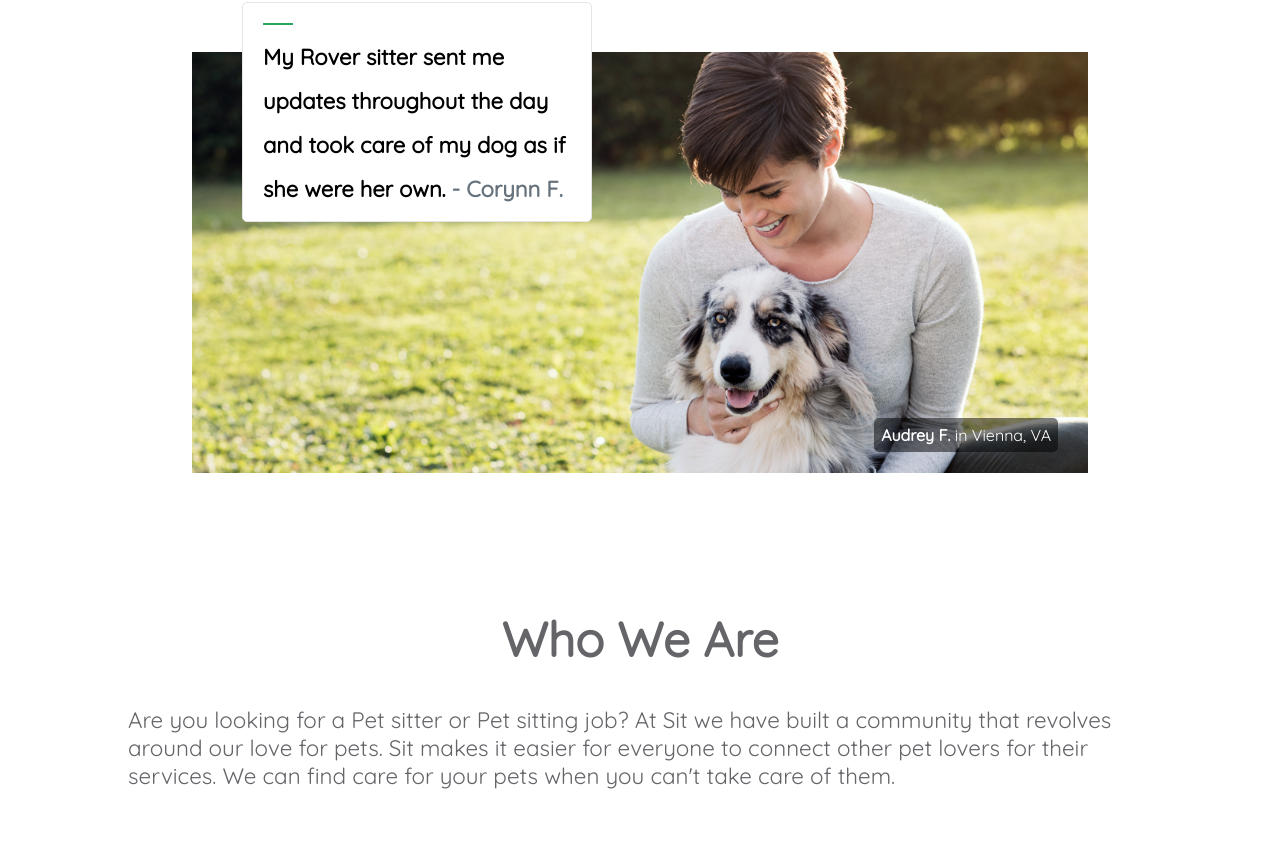
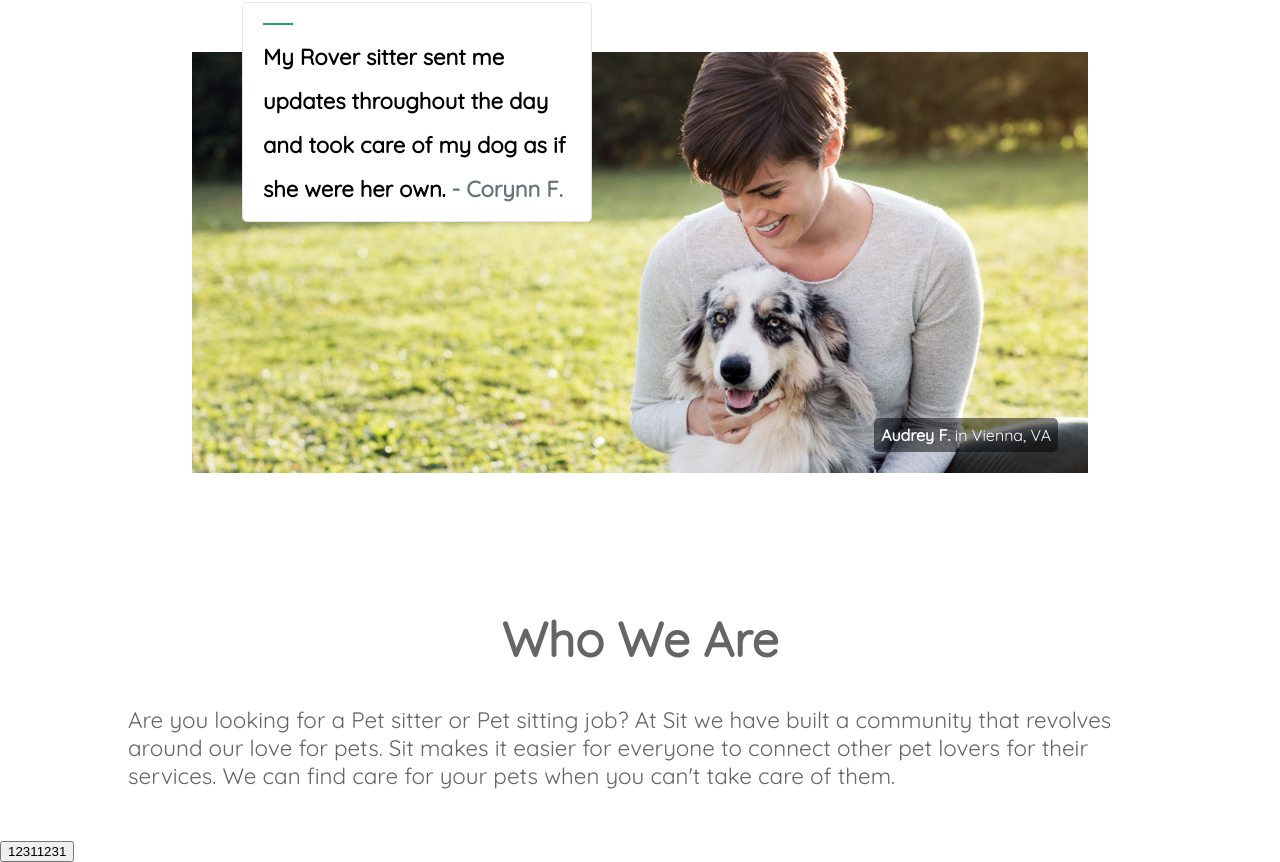
Before and after one commit to Xapollon430/Sit-FrontEnd-Legacy-Migrated, a React app: page / in a window 1280 px wide. Shown: the part 1672-2534 px from the top of the page. Before the commit the page ends 2512 px from the top, so only its background shows below. Built offline with nearby package versions, Linux system fonts and the light colour scheme.

Commit message:
useffect test

```diff
--- a/src/App.js
+++ b/src/App.js
@@ -3,11 +3,6 @@ import Landing from "./Components/Landing/Landing";
 import { Route } from "react-router-dom";
 
 const App = () => {
-    const obj = { nigga: 12 };
-    useEffect(() => {
-        console.log("RUNS");
-    }, [obj]);
-
     return (
         <Fragment>
             <Route path="/" exact render={() => <Landing />} />
--- a/src/Components/Landing/Landing.js
+++ b/src/Components/Landing/Landing.js
@@ -1,4 +1,4 @@
-import React, { useEffect } from "react";
+import React, { useEffect, useState } from "react";
 import Header from "./Header/Header";
 import Jumbotron from "./Jumbotron/Jumbotron";
 import BackgroundImage from "./LandingCss";
@@ -15,6 +15,14 @@ function Landing() {
     const closeRegisterModal = () => {
         dispatch(changeIsModalOpen(false));
     };
+
+    const [objStringified, setObj] = useState({ a: 1 });
+    useEffect(() => {
+        console.log(123);
+    }, [objStringified]);
+
+    console.log(objStringified);
+
     return (
         <React.Fragment>
             <BackgroundImage>
@@ -28,6 +36,13 @@ function Landing() {
                 </Modal>
             </BackgroundImage>
             <Information />
+            <button
+                onClick={() => {
+                    setObj({ a: Math.random() });
+                }}
+            >
+                12311231
+            </button>
         </React.Fragment>
     );
 }
```
